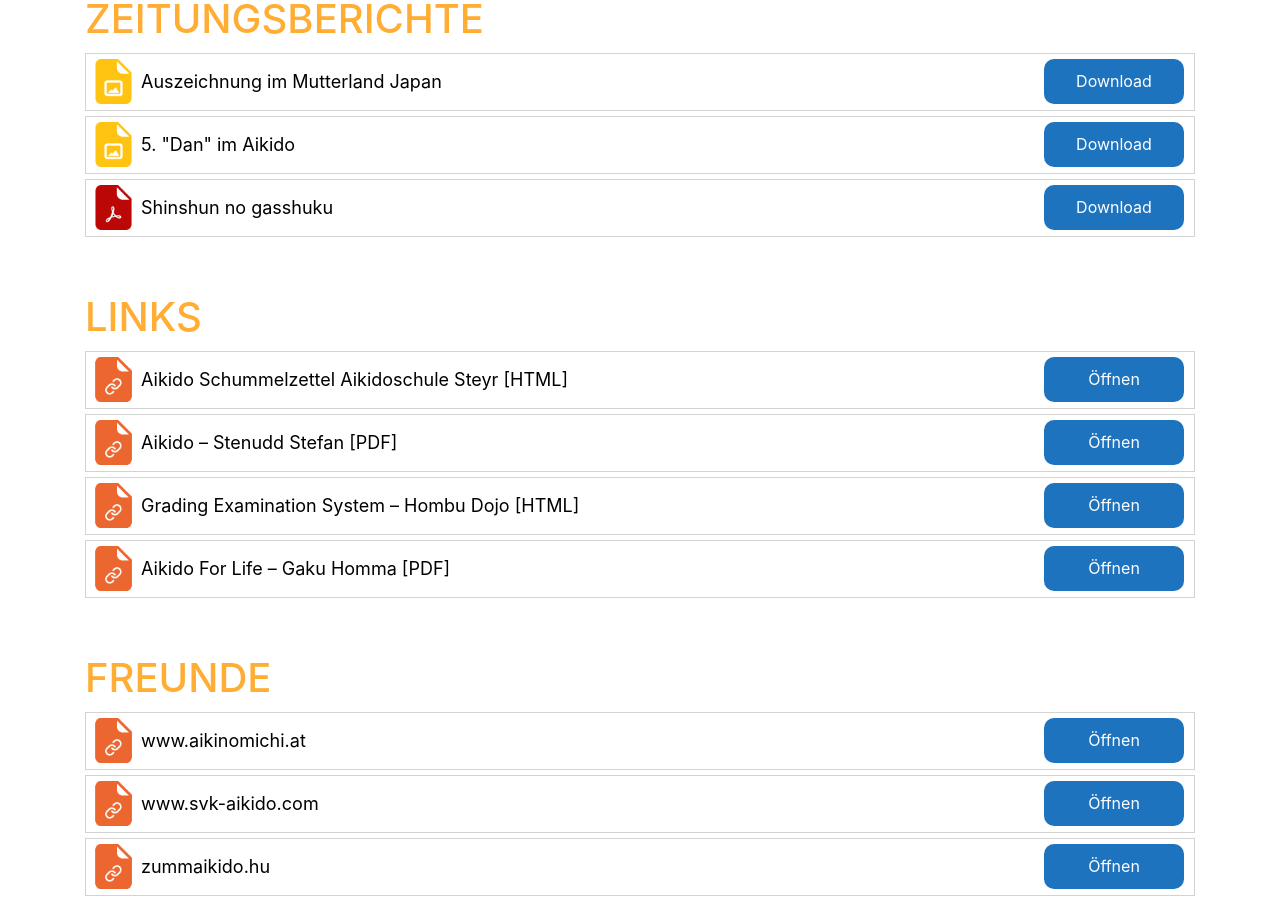
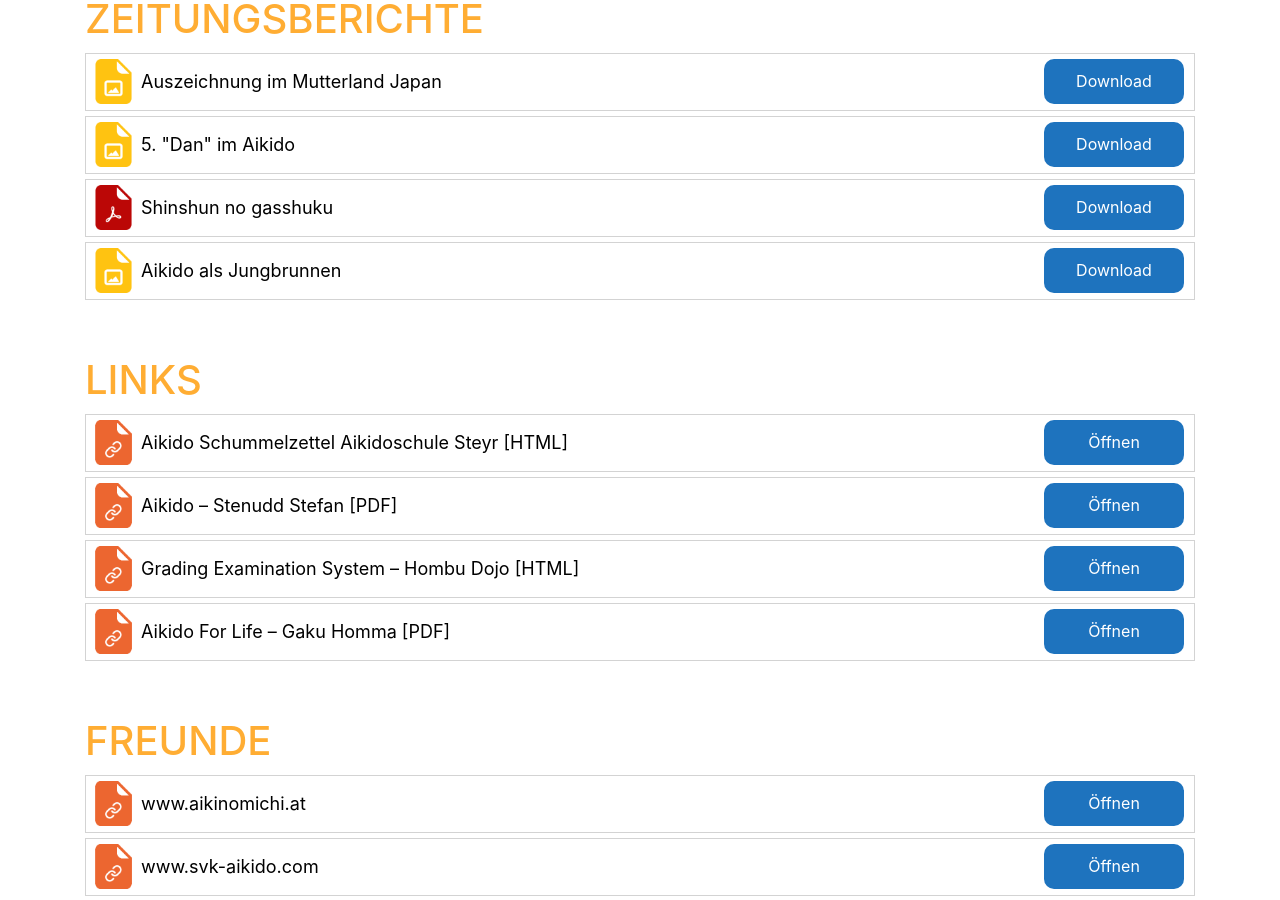
Before and after one commit to TWachs/aikinomichi-linz, a Jekyll site: the page built from downloadAndLinks.md, in a window 1280 px wide and 900 px high, scrolled down 735 px. Built offline with Jekyll 4.4.1, drawn with Linux system fonts in a browser that asks for light colours; nearby versions of some CDN libraries.

Commit message:
add new download

```diff
--- a/downloadAndLinks.md
+++ b/downloadAndLinks.md
@@ -53,6 +53,11 @@ title: Downloads & Links
 <a href="{{ site.baseurl }}/downloads/Shinshun_no_gasshuku.pdf" download="Shinshun_no_gasshuku.pdf">Shinshun no gasshuku</a>
 <a href="{{ site.baseurl }}/downloads/Shinshun_no_gasshuku.pdf" download="Shinshun_no_gasshuku.pdf">Download</a>
 </li>
+<li>
+<img src="{{ site.baseurl }}/images/image_icon.png" alt="Pdf" />
+<a href="{{ site.baseurl }}/images/Aikido_als_Jungbrunnen-Informer-0421.jpg" download="Aikido_als_Jungbrunnen-Informer-0421.jpg">Aikido als Jungbrunnen</a>
+<a href="{{ site.baseurl }}/downloads/Aikido_als_Jungbrunnen-Informer-0421.jpg" download="Aikido_als_Jungbrunnen-Informer-0421.jpg">Download</a>
+</li>
 </ul>
 
 # Links
```
Also changed, not shown: images/Aikido_als_Jungbrunnen-Informer-0421.jpg (added).
